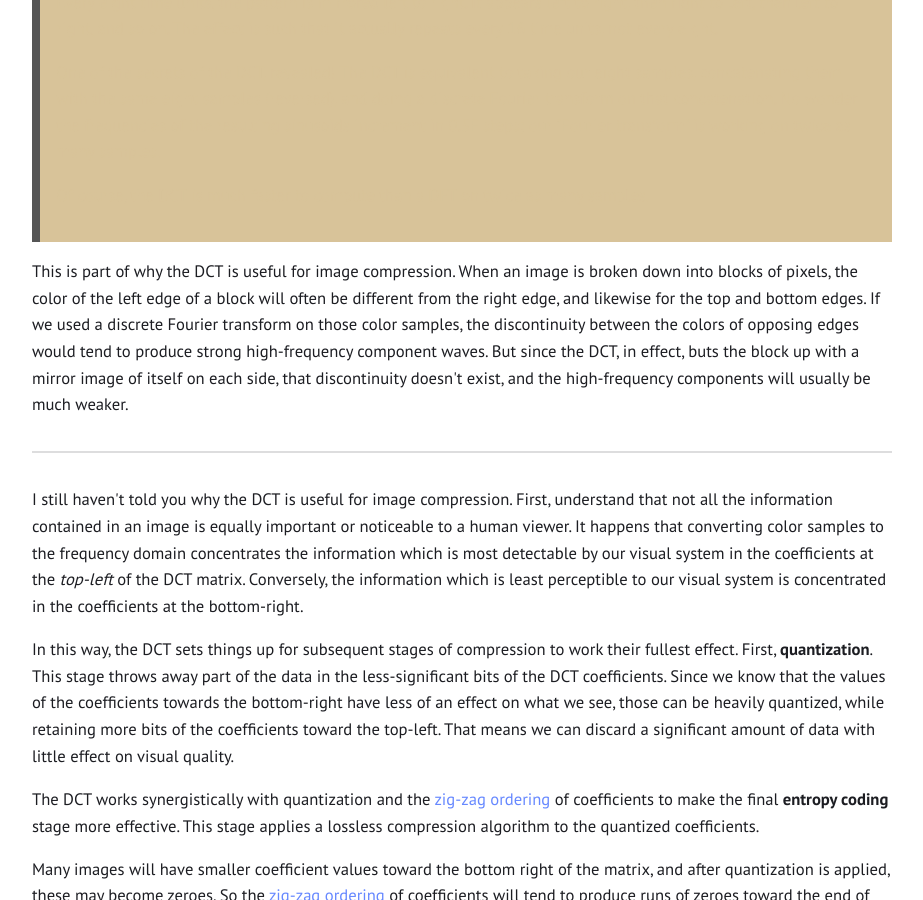
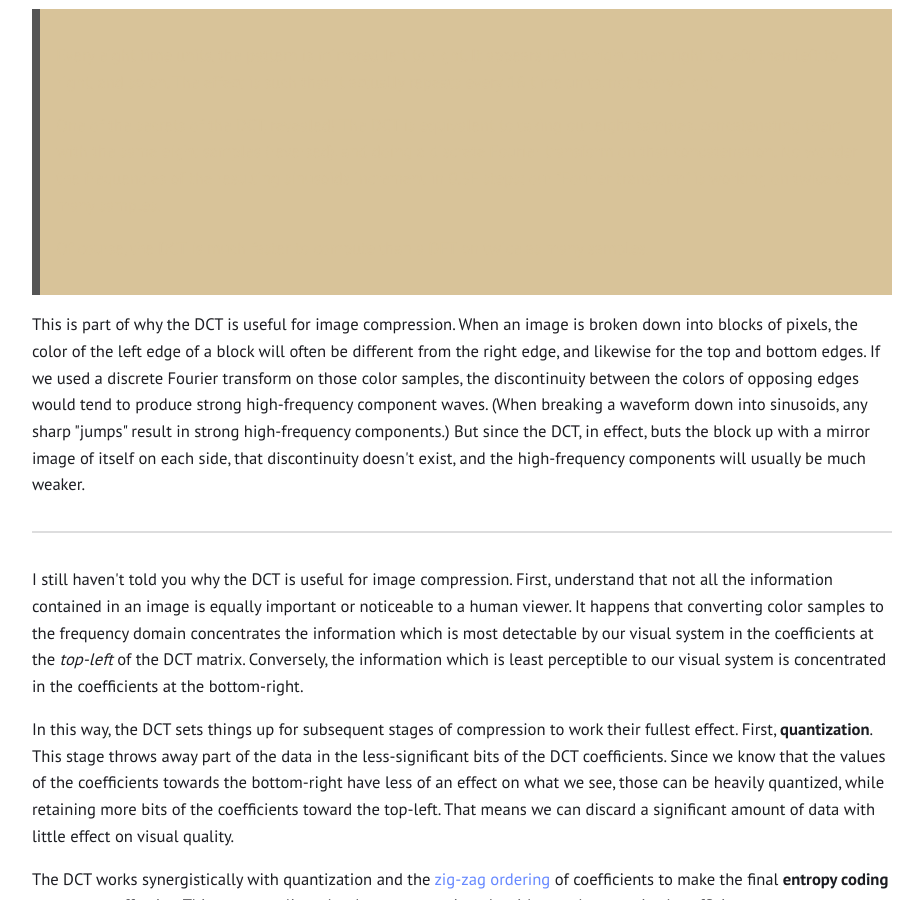
Before and after one commit to alexdowad/alexdowad.github.io, a Jekyll site: the page built from _posts/2021-04-18-visualizing-the-idct.html, in a window 1280 px wide and 900 px high, scrolled down 7614 px. Shown: the whole window, without its empty margins (178-1101 px from the left). Built offline with Jekyll 4.4.1, drawn with Linux system fonts in a browser that asks for light colours; some of the changed text lies outside the part shown.

Commit message:
More tweaks to IDCT post

```diff
--- a/_posts/2021-04-18-visualizing-the-idct.html
+++ b/_posts/2021-04-18-visualizing-the-idct.html
@@ -1392,7 +1392,7 @@ for (var <span class="x">x</span> = 0; <span class="x">x</span> < 8; <span class
 <p>Of course, the DCT is much faster to compute than a DFT on twice as many samples.</p>
 </div>
 
-<p>This is part of why the DCT is useful for image compression. When an image is broken down into blocks of pixels, the color of the left edge of a block will often be different from the right edge, and likewise for the top and bottom edges. If we used a discrete Fourier transform on those color samples, the discontinuity between the colors of opposing edges would tend to produce strong high-frequency component waves. But since the DCT, in effect, buts the block up with a mirror image of itself on each side, that discontinuity doesn't exist, and the high-frequency components will usually be much weaker.</p>
+<p>This is part of why the DCT is useful for image compression. When an image is broken down into blocks of pixels, the color of the left edge of a block will often be different from the right edge, and likewise for the top and bottom edges. If we used a discrete Fourier transform on those color samples, the discontinuity between the colors of opposing edges would tend to produce strong high-frequency component waves. (When breaking a waveform down into sinusoids, any sharp "jumps" result in strong high-frequency components.) But since the DCT, in effect, buts the block up with a mirror image of itself on each side, that discontinuity doesn't exist, and the high-frequency components will usually be much weaker.</p>
 
 <hr id="why-useful">
 
```
Also changed, not shown: other parts of _posts/2021-04-18-visualizing-the-idct.html (+1 -1 lines).
